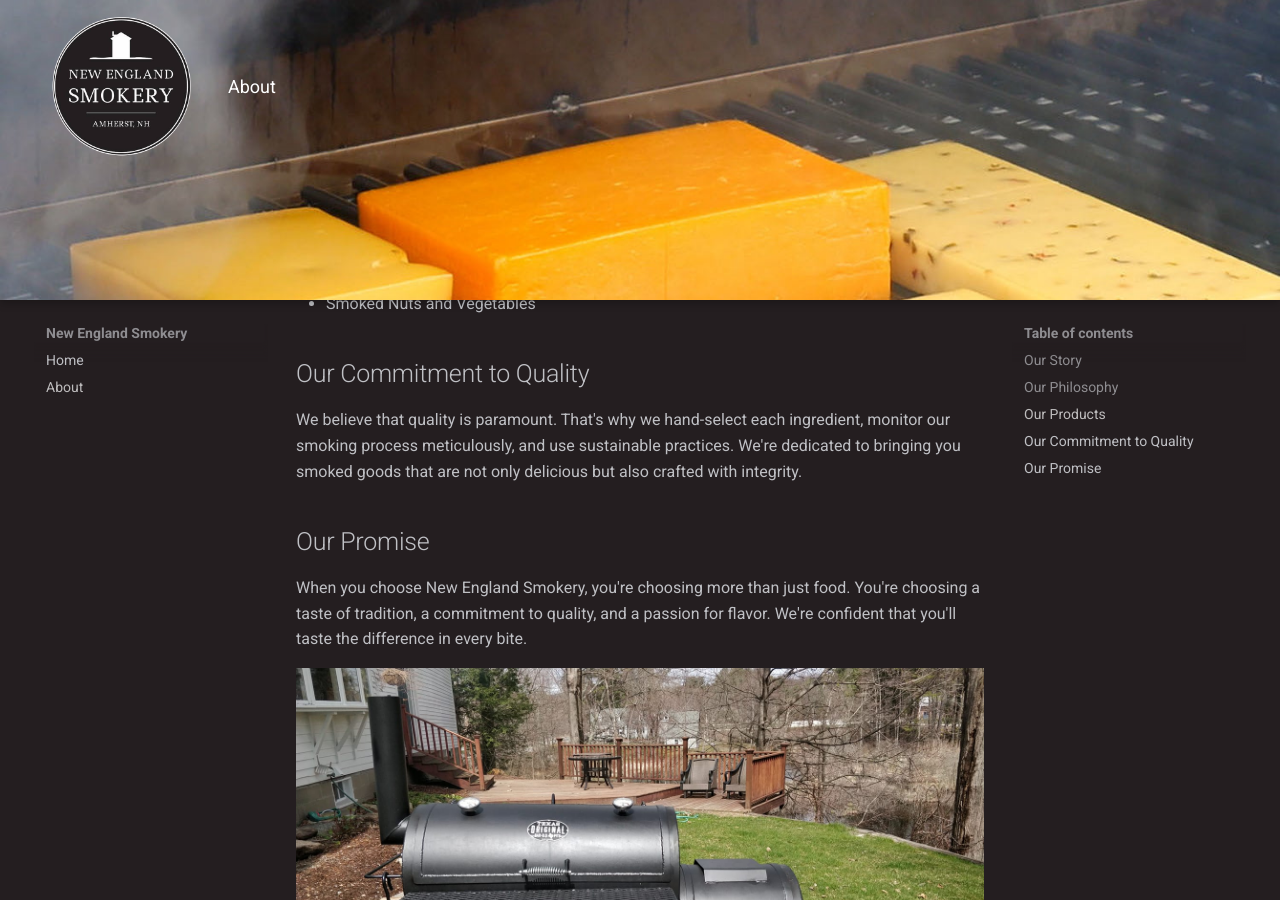
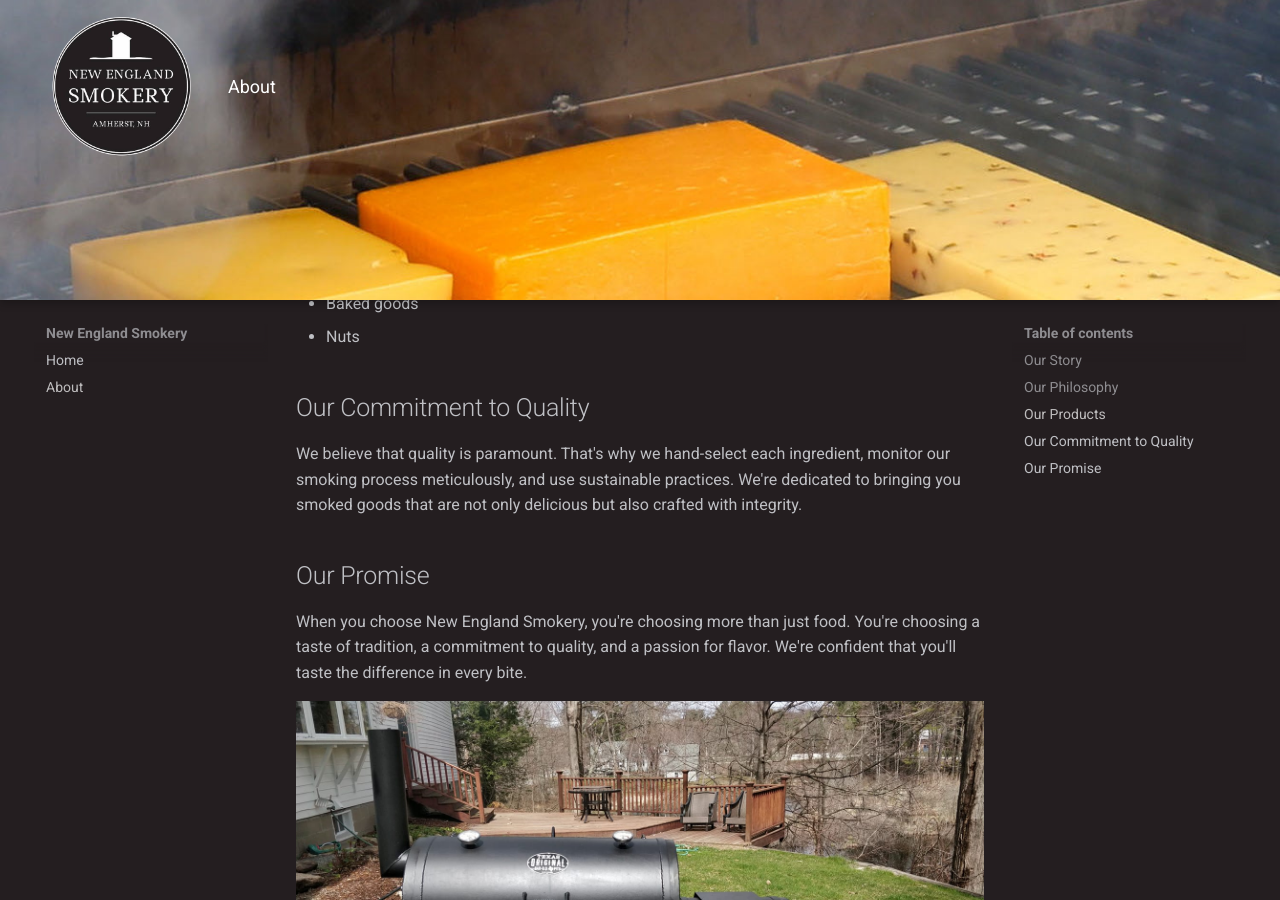
Before and after one commit to jim-janson/jim-janson.github.io, an MkDocs documentation site: the page built from docs/about.md, in a window 1280 px wide and 900 px high, scrolled down 745 px. Built offline with MkDocs 1.6.1 and Material for MkDocs 9.7.7, drawn with Linux system fonts in a browser that asks for light colours.

Commit message:
Updated products

```diff
--- a/docs/about.md
+++ b/docs/about.md
@@ -20,8 +20,9 @@
 
 We offer a curated selection of smoked goods, including:
 
-* Smoked Cheeses
-* Smoked Nuts and Vegetables
+* Herbs and Spices
+* Baked goods
+* Nuts
 
 ## Our Commitment to Quality
 
```
